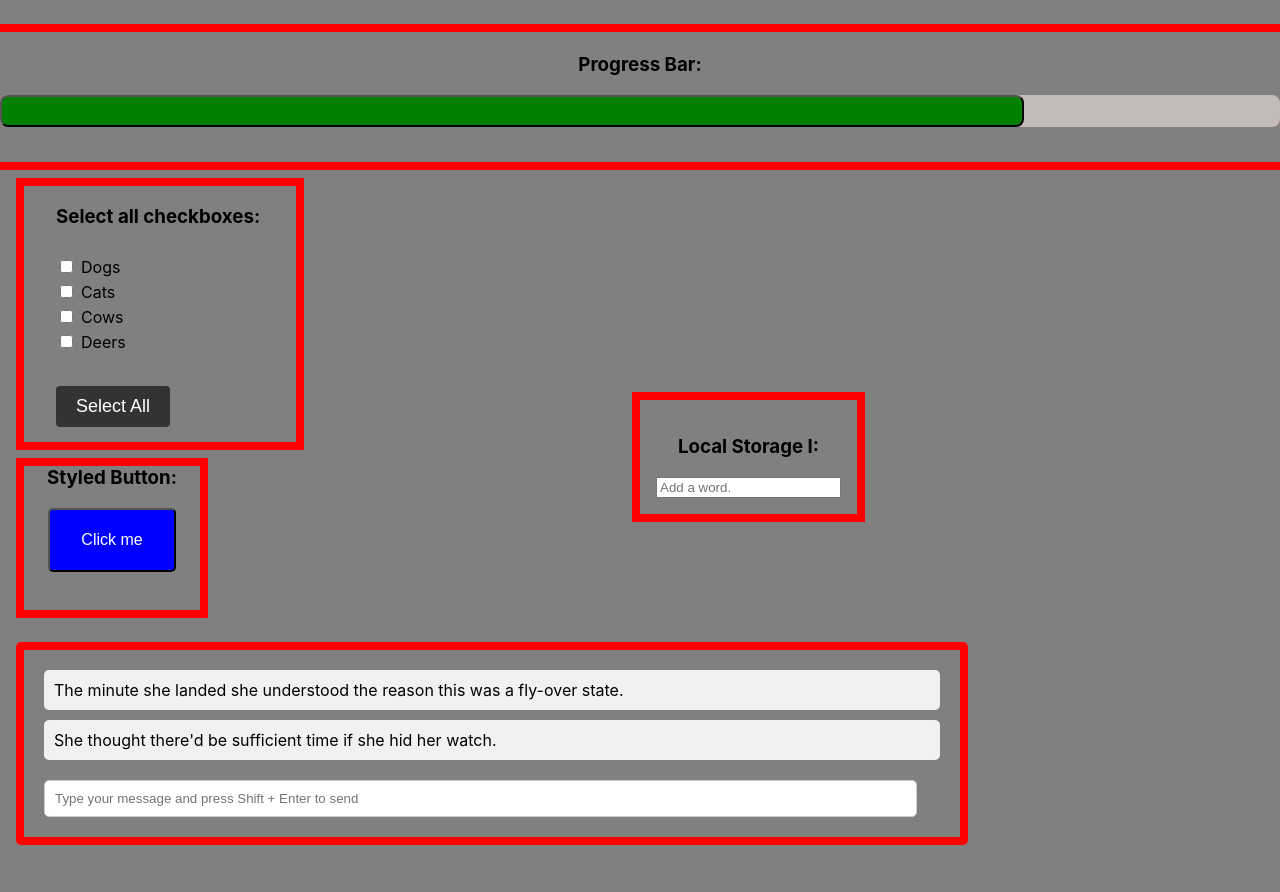
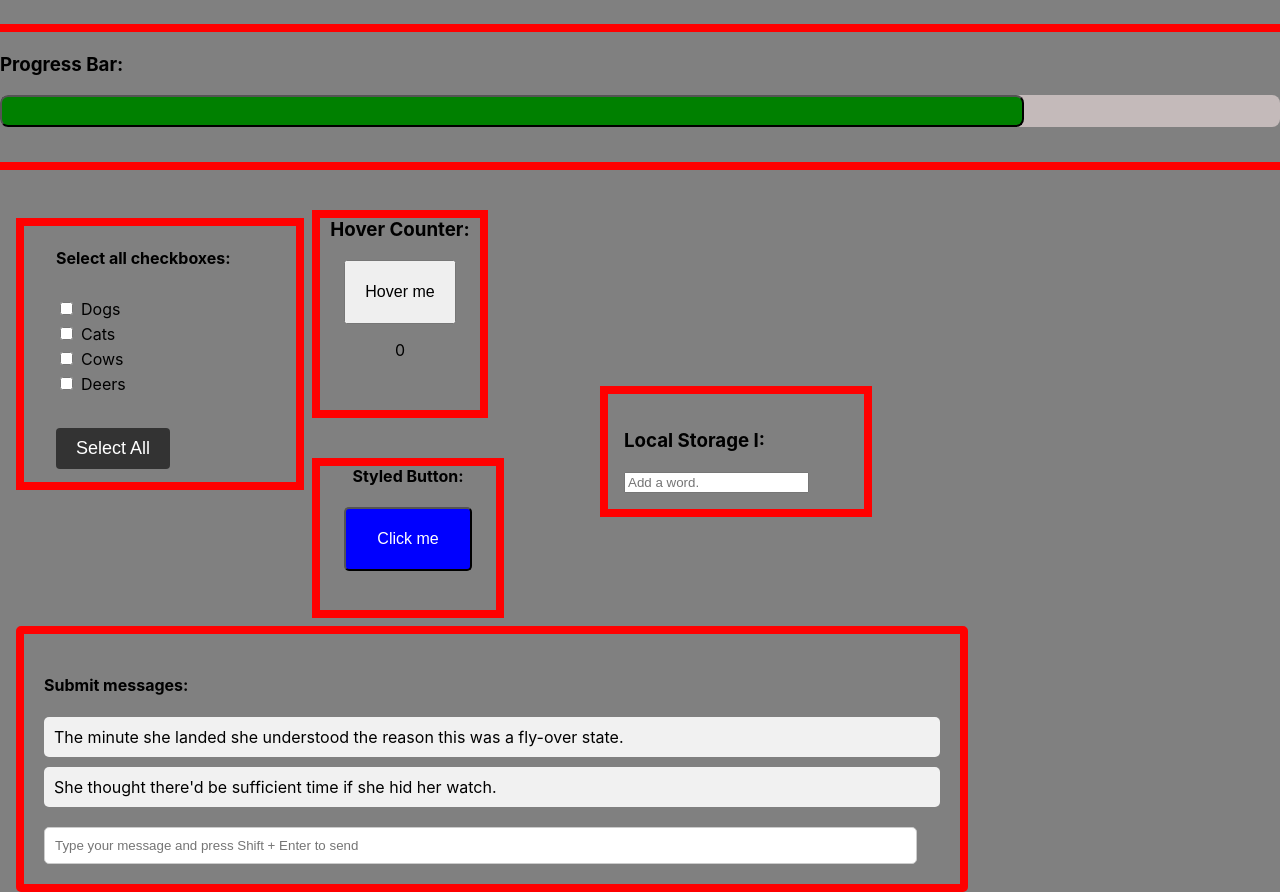
Before and after one commit to JacksonSmith43/Random_Small_React_Exercises, a React (Create React App) app: page / in a window 1280 px wide. Before the commit the page ends 845 px from the top, so only its background shows below. Built offline with nearby package versions, Linux system fonts and the light colour scheme; the HTML template or start-up script is replaced by a standard one.

Commit message:
Functioning Hover Counter. Changed some styles.

```diff
--- a/src/App.css
+++ b/src/App.css
@@ -6,16 +6,11 @@ body {
   text-align: center;
 }
 
-h3 {
-  text-align: center;
-}
-
 .input-local-storage-container {
-  position: absolute;
-  top: 50%;
-  left: 50%;
   outline: 0.5rem solid red;
   padding: 1rem 1rem 1rem 1rem;
+  margin: -2rem 26rem 1rem 38rem;
+
 }
 
 .progress-bar-outline {
@@ -28,9 +23,10 @@ h3 {
 
 
 .styled-button-container {
-  margin-left: 1.5rem;
   text-align: center;
   width: 11rem;
   height: 9rem;
   outline: 0.5rem solid red;
+  margin-left: 20rem;
+  margin-top: -4rem;
 }
--- a/src/App.js
+++ b/src/App.js
@@ -4,14 +4,17 @@ import LocalStorage from './components/LocalStorage';
 import CheckboxList from './components/CheckboxList';
 import HoverButton from './components/HoverButton';
 import MessageFeed from './components/MessageFeed';
+import HoverCounter from './components/HoverCounter';
 
 function App() {
 
   return (
     <>
-      <LocalStorage />
       <ProgressBar />
       <CheckboxList />
+      <HoverCounter/>
+      <LocalStorage />
+
       <HoverButton />
       <MessageFeed/>
 
--- a/src/components/CheckboxList.js
+++ b/src/components/CheckboxList.js
@@ -35,7 +35,7 @@ const CheckboxList = () => {
   return (
     <>
       <Container>
-        <h3>Select all checkboxes:</h3>
+        <h4>Select all checkboxes:</h4>
         <CheckboxContainer data-testid="checkbox-container">
           {checkboxes.map((checkbox, index) => (
             <CheckboxLabel key={checkbox.id}>
@@ -63,6 +63,7 @@ const Container = styled.div`
   align-items: flex-start;
   gap: 10px;
   margin: 24px;
+  margin-top: 4rem;
   padding-left: 2rem;
   width: 15rem;
   height: 16rem;
--- a/src/components/HoverButton.js
+++ b/src/components/HoverButton.js
@@ -23,7 +23,7 @@ const Button = styled.button`
 const HoverButton = () => {
     return (
         <div className='styled-button-container'>
-            <h3>Styled Button:</h3>
+            <h4>Styled Button:</h4>
             <Button className='button-container'>
                 Click me
             </Button>
--- /dev/null
+++ b/src/components/HoverCounter.js
@@ -0,0 +1,51 @@
+import { useState } from "react";
+import styled from "styled-components";
+
+// REMINDER: No help needed.
+
+const HoverCounter = () => {
+    const [counter, setCounter] = useState(0);
+
+    function hoverCounter(counter) {
+        counter++;
+        setCounter(counter);
+        console.log("counter: ", counter);
+    }
+
+
+    return (
+        <HoverCounterContainer>
+            <h3>Hover Counter:</h3>
+            <Button onMouseEnter={() => hoverCounter(counter)}>Hover me</Button>
+            <CounterOutput>{counter}</CounterOutput>
+
+        </HoverCounterContainer>
+    )
+
+}
+
+
+
+const Button = styled.button`
+    font-family: sans-serif;
+    font-size: 16px;
+    height: 4rem;
+    width: 7rem;
+`
+
+const HoverCounterContainer = styled.div`
+    text-align: center;
+    outline: 0.5rem solid red;
+    width: 10rem;
+    height: 12rem;
+    margin: -18rem 59rem 1rem 20rem;
+`
+
+const CounterOutput = styled.p`
+
+`
+
+
+
+
+export default HoverCounter;
--- a/src/components/MessageFeed.js
+++ b/src/components/MessageFeed.js
@@ -18,6 +18,7 @@ const MessageFeed = () => {
 
   return (
     <MessageFeedContainer>
+      <h4>Submit messages:</h4>
       <MessageContainer data-testid="message-container">
         {messages.map((message, index) => (
           <Message data-testid="message" key={index}>{message}</Message>
@@ -45,7 +46,7 @@ const MessageFeedContainer = styled.div`
   border: 8px solid red;
   border-radius: 5px;
   width: 70%;
-  margin-top: 2rem;
+  margin-top: 1rem;
   margin-left: 1rem;
   padding: 20px;
 `;
```
